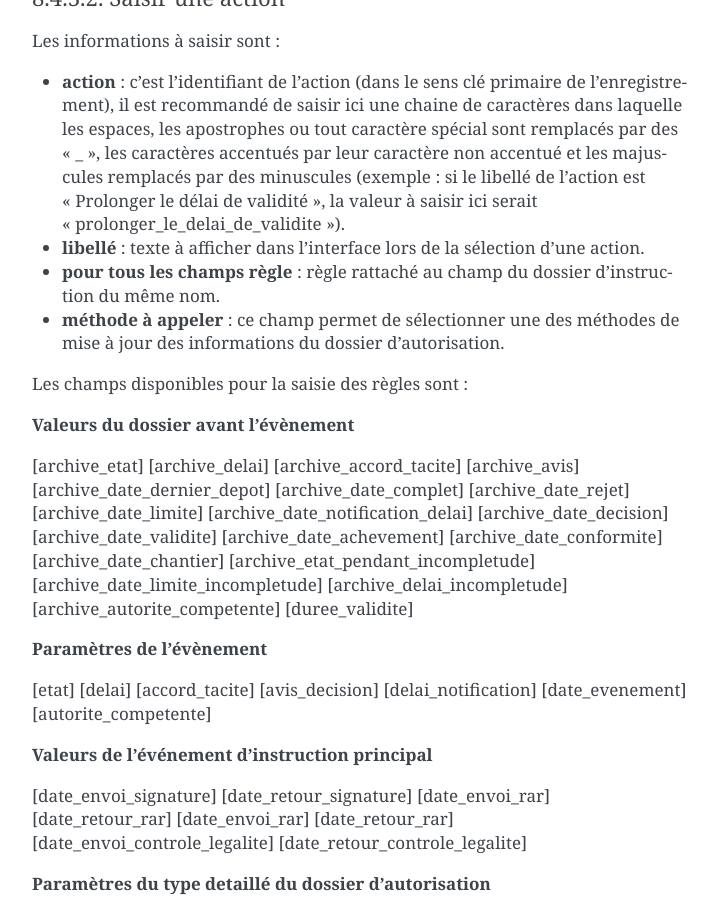
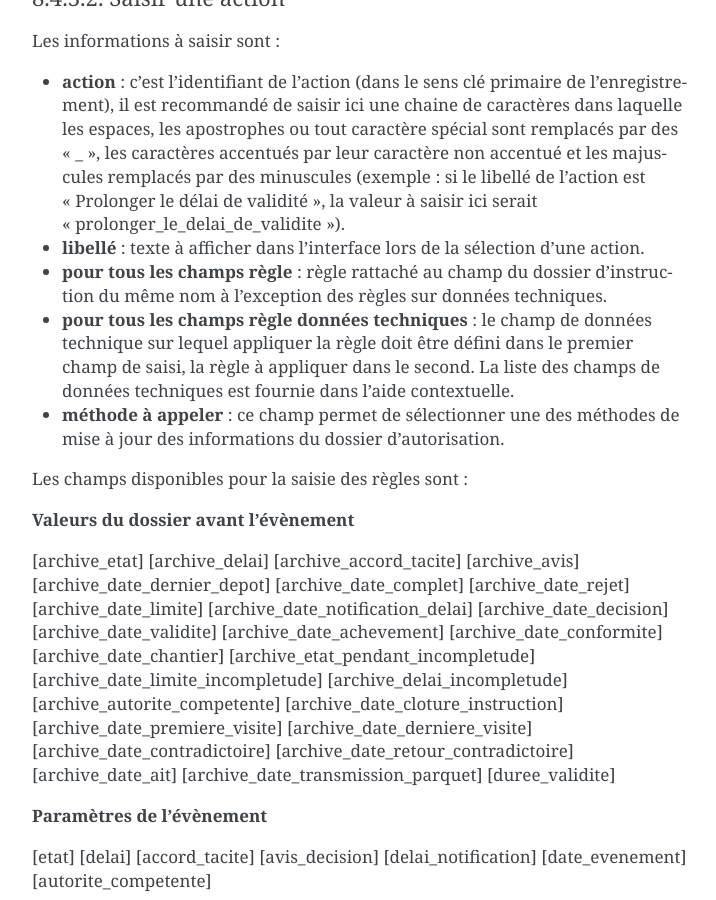
Before and after one commit to mpavaux/openads-documentation, a Sphinx documentation site: the page built from source/manuel_utilisateur/parametrage_dossier.rst, in a window 1280 px wide and 900 px high, scrolled down 12276 px. Shown: the whole window, without its empty margins (388-1104 px from the left). Built offline with Sphinx 7.4.7, drawn with Linux system fonts in a browser that asks for light colours.

Commit message:
Amélioration du WF pour la gestion des contentieux

```diff
--- a/source/manuel_utilisateur/parametrage_dossier.rst
+++ b/source/manuel_utilisateur/parametrage_dossier.rst
@@ -558,7 +558,11 @@
 * **libellé** : texte à afficher dans l'interface lors de la sélection
   d'une action.
 * **pour tous les champs règle** : règle rattaché au champ du dossier
-  d'instruction du même nom.
+  d'instruction du même nom à l'exception des règles sur données techniques.
+* **pour tous les champs règle données techniques** : le champ de données technique
+  sur lequel appliquer la règle doit être défini dans le premier champ de saisi,
+  la règle à appliquer dans le second. La liste des champs de données techniques
+  est fournie dans l'aide contextuelle.
 * **méthode à appeler** : ce champ permet de sélectionner une des méthodes de
   mise à jour des informations du dossier d'autorisation.
 
@@ -576,7 +580,10 @@
 [archive_date_conformite] [archive_date_chantier]
 [archive_etat_pendant_incompletude] [archive_date_limite_incompletude]
 [archive_delai_incompletude] [archive_autorite_competente]
-[duree_validite]
+[archive_date_cloture_instruction] [archive_date_premiere_visite]
+[archive_date_derniere_visite] [archive_date_contradictoire]
+[archive_date_retour_contradictoire] [archive_date_ait]
+[archive_date_transmission_parquet] [duree_validite]
 
 **Paramètres de l'évènement**
 
```
